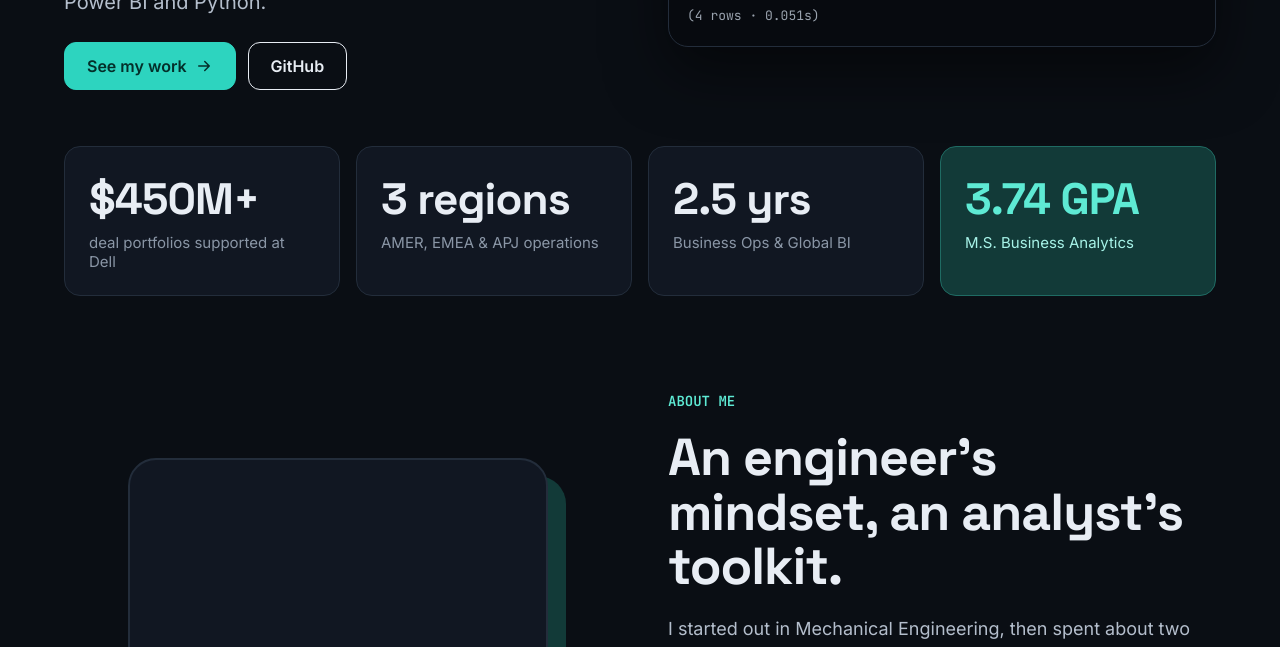
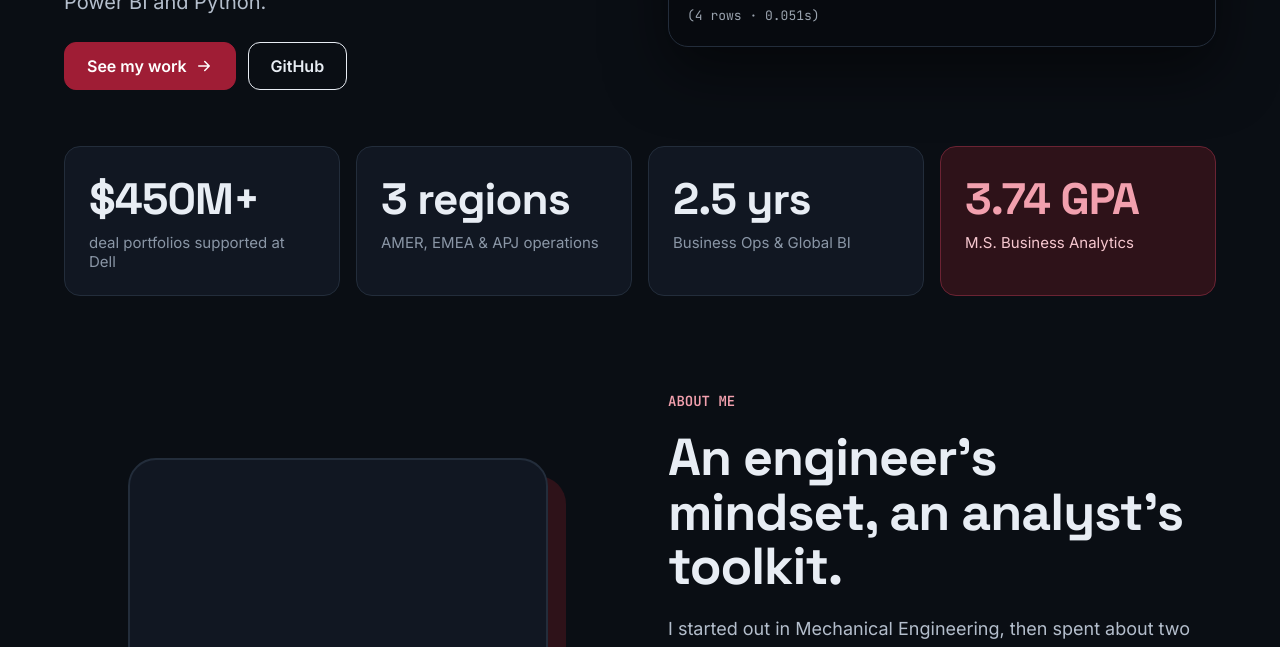
Before and after one commit to AnilkumarSowrav/AnilkumarSowrav.github.io, a plain HTML site: page index.html in a window 1280 px wide. Shown: the part 570-1217 px from the top of the page. Drawn offline with Linux system fonts and the light colour scheme.

Commit message:
Change color scheme from teal to maroon

```diff
--- a/index.html
+++ b/index.html
@@ -22,11 +22,11 @@
     --bg-2:#0D121A;        /* alternate section background */
     --surface:#111722;     /* cards */
     --surface-2:#172031;   /* chips, inner boxes */
-    --accent:#2DD4BF;      /* main teal */
-    --accent-text:#5EEAD4; /* teal for text on dark */
-    --on-accent:#042F2A;   /* text on teal */
-    --tint:#0F2226;        /* teal-tinted surface */
-    --tint-2:#123A38;      /* stronger teal tint */
+    --accent:#9F1D35;      /* main maroon */
+    --accent-text:#F2A0AE; /* light rose for text on dark */
+    --on-accent:#FFFFFF;   /* text on maroon */
+    --tint:#1E1116;        /* maroon-tinted surface */
+    --tint-2:#2E1219;      /* stronger maroon tint */
     --line:#232D3B;
     --line-2:#334155;
     --ink:#E8EDF4;         /* headings / main text */
@@ -38,7 +38,7 @@
   }
   *{box-sizing:border-box}
   html{scroll-behavior:smooth}
-  body{margin:0;background:radial-gradient(1000px 520px at 80% -120px,rgba(45,212,191,.13),transparent 65%) no-repeat,var(--bg);color:var(--ink);font-family:Inter,system-ui,sans-serif}
+  body{margin:0;background:radial-gradient(1000px 520px at 80% -120px,rgba(159,29,53,.30),transparent 65%) no-repeat,var(--bg);color:var(--ink);font-family:Inter,system-ui,sans-serif}
   a{color:var(--ink)} a:hover{color:var(--accent-text)}
   h1,h2,h3{font-family:'Space Grotesk',sans-serif;margin:0}
   .mono{font-family:'JetBrains Mono',ui-monospace,monospace}
@@ -77,8 +77,8 @@
   .btn{display:inline-flex;align-items:center;gap:8px;min-height:48px;padding:0 22px;border-radius:12px;font-weight:600;font-size:16px;text-decoration:none;border:1.5px solid var(--ink);color:var(--ink);background:transparent}
   .btn.fill{background:var(--accent);border-color:var(--accent);color:var(--on-accent)}
   .btn.fill:hover{color:var(--on-accent)}
-  .btn.dark{background:var(--on-accent);border-color:var(--on-accent);color:#fff}
-  .btn.dark:hover{color:#fff}
+  .btn.dark{background:#FFFFFF;border-color:#FFFFFF;color:#5A0F1E}
+  .btn.dark:hover{color:#5A0F1E}
 
   /* hero */
   .hero{display:grid;grid-template-columns:repeat(auto-fit,minmax(min(100%,460px),1fr));gap:56px;align-items:center;padding-top:88px;padding-bottom:56px}
@@ -113,7 +113,7 @@
   .stat{background:var(--surface);border:1px solid var(--line);border-radius:16px;padding:24px;display:flex;flex-direction:column;gap:6px}
   .stat b{font:700 44px 'Space Grotesk',sans-serif;letter-spacing:-.02em}
   .stat span{font-size:15px;color:var(--muted)}
-  .stat.peach{background:var(--tint-2);border-color:#1F6B63} .stat.peach b{color:var(--accent-text)} .stat.peach span{color:#A7F3E8}
+  .stat.peach{background:var(--tint-2);border-color:#6B2333} .stat.peach b{color:var(--accent-text)} .stat.peach span{color:#F6C7CF}
 
   /* about */
   .about{display:grid;grid-template-columns:repeat(auto-fit,minmax(min(100%,340px),1fr));gap:56px;align-items:center;padding-top:24px;padding-bottom:96px}
```
